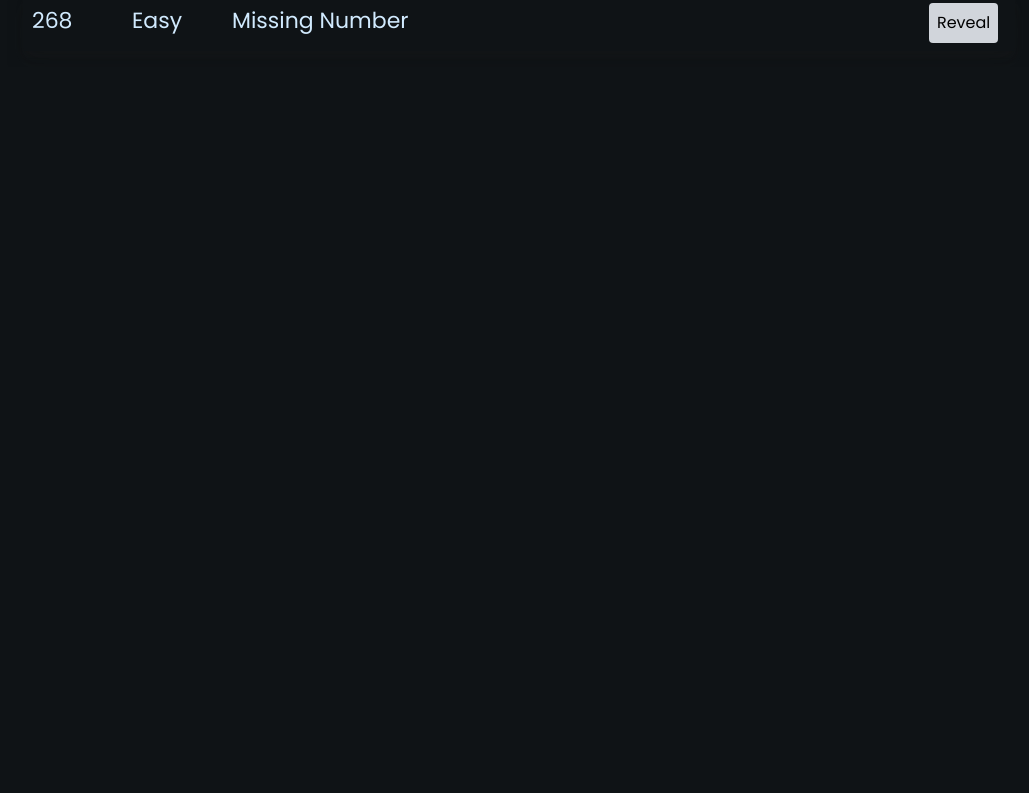
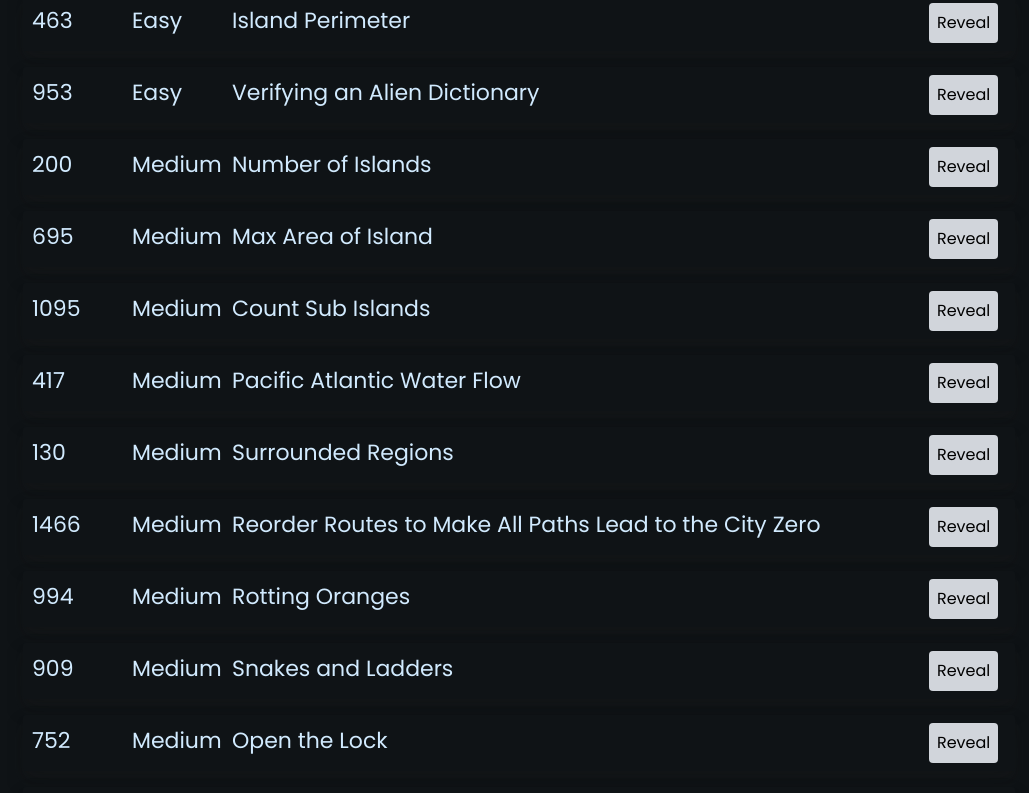
Before and after one commit to GOKUL-A-N/codeprep, a React (Vite) app: page /graph in a window 1280 px wide. Shown: the part 1260-2053 px from the top of the page, without its empty margins (121-1150 px from the left). Before the commit the page ends 1423 px from the top, so only its background shows below. Built offline with nearby package versions, Linux system fonts and the light colour scheme.

Commit message:
completed the project

```diff
--- a/src/components/Navbar.tsx
+++ b/src/components/Navbar.tsx
@@ -13,18 +13,18 @@ const Navbar: React.FC = () => {
           &#9776;
         </button>
         <div className="hidden sm:inline">
-          <Link to="datastructure"
+          <Link to="../datastructure"
             className="paragraph hover:opacity-75 hover:duration-300 px-5"
           >
             Data Structures
           </Link>
-          <Link to="algorithms" className="paragraph hover:opacity-75 hover:duration-300 px-5">
+          <Link to="../algorithms" className="paragraph hover:opacity-75 hover:duration-300 px-5">
             Algorithms
           </Link>
-          <Link to="blogs" className="paragraph hover:opacity-75 hover:duration-300 px-5">
+          <Link to="../blogs" className="paragraph hover:opacity-75 hover:duration-300 px-5">
             Blogs
           </Link>
-          <Link to="roadmap" className="paragraph hover:opacity-75 hover:duration-300 px-5">
+          <Link to="../roadmap" className="paragraph hover:opacity-75 hover:duration-300 px-5">
             Roadmap
           </Link>
         </div>
--- a/src/constants/graph.ts
+++ b/src/constants/graph.ts
@@ -3,11 +3,123 @@ export const graphsData = {
     explanation: "A graph is an abstract data structure that represents a collection of interconnected objects, called nodes or vertices, and the connections between them, known as edges. These nodes and edges can be interconnected in various ways, forming a complex network of relationships.",
     questions: [
         {
-            title: "Missing Number",
-            id:"268",
+            title: "Island Perimeter",
+            id:"463",
             difficulty: "Easy",
-            question: "https://leetcode.com/problems/missing-number/description/",
-            answer: "https://walkccc.me/LeetCode/problems/0268/?h=missing+number",
+            question: "https://leetcode.com/problems/island-perimeter/",
+            answer: "https://walkccc.me/LeetCode/problems/0463/?h=463",
+        },
+        {
+            title: "Verifying an Alien Dictionary",
+            id:"953",
+            difficulty: "Easy",
+            question: "https://leetcode.com/problems/verifying-an-alien-dictionary/",
+            answer: "https://walkccc.me/LeetCode/problems/0953/?h=953",
+        },
+        {
+            title: "Number of Islands",
+            id:"200",
+            difficulty: "Medium",
+            question: "https://leetcode.com/problems/verifying-an-alien-dictionary/",
+            answer: "https://walkccc.me/LeetCode/problems/0200/?h=200",
+        },
+        {
+            title: "Max Area of Island",
+            id:"695",
+            difficulty: "Medium",
+            question: "https://leetcode.com/problems/max-area-of-island/",
+            answer: "https://walkccc.me/LeetCode/problems/0695/?h=695",
+        },
+        {
+            title: "Count Sub Islands",
+            id:"1095",
+            difficulty: "Medium",
+            question: "https://leetcode.com/problems/count-sub-islands/",
+            answer: "https://walkccc.me/LeetCode/problems/1095/?h=1095",
+        },
+        {
+            title: "Pacific Atlantic Water Flow",
+            id:"417",
+            difficulty: "Medium",
+            question: "https://leetcode.com/problems/pacific-atlantic-water-flow/",
+            answer: "https://walkccc.me/LeetCode/problems/0417/?h=417",
+        },
+        {
+            title: "Surrounded Regions",
+            id:"130",
+            difficulty: "Medium",
+            question: "https://leetcode.com/problems/surrounded-regions/",
+            answer: "https://walkccc.me/LeetCode/problems/0417/?h=417",
+        },
+        {
+            title: "Reorder Routes to Make All Paths Lead to the City Zero",
+            id:"1466",
+            difficulty: "Medium",
+            question: "https://leetcode.com/problems/reorder-routes-to-make-all-paths-lead-to-the-city-zero/",
+            answer: "https://walkccc.me/LeetCode/problems/1466/?h=1466",
+        },
+        {
+            title: "Rotting Oranges",
+            id:"994",
+            difficulty: "Medium",
+            question: "https://leetcode.com/problems/rotting-oranges/",
+            answer: "https://walkccc.me/LeetCode/problems/0994/?h=994",
+        },
+        {
+            title: "Snakes and Ladders",
+            id:"909",
+            difficulty: "Medium",
+            question: "https://leetcode.com/problems/snakes-and-ladders/",
+            answer: "https://walkccc.me/LeetCode/problems/0909/?h=909",
+        },
+        {
+            title: "Open the Lock",
+            id:"752",
+            difficulty: "Medium",
+            question: "https://leetcode.com/problems/open-the-lock/",
+            answer: "https://walkccc.me/LeetCode/problems/0752/?h=752",
+        },
+        {
+            title: "Find Eventual Safe States",
+            id:"802",
+            difficulty: "Medium",
+            question: "https://leetcode.com/problems/find-eventual-safe-states/",
+            answer: "https://walkccc.me/LeetCode/problems/0802/?h=802",
+        },
+        {
+            title: "Course Schedule",
+            id:"207",
+            difficulty: "Medium",
+            question: "https://leetcode.com/problems/course-schedule/",
+            answer: "https://walkccc.me/LeetCode/problems/0207/?h=207",
+        },
+        {
+            title: "Course Schedule II",
+            id:"210",
+            difficulty: "Medium",
+            question: "https://leetcode.com/problems/course-schedule-ii/",
+            answer: "https://walkccc.me/LeetCode/problems/0210/?h=210",
+        },
+        {
+            title: "Course Schedule IV",
+            id:"1462",
+            difficulty: "Medium",
+            question: "https://leetcode.com/problems/course-schedule/",
+            answer: "https://walkccc.me/LeetCode/problems/1462/?h=1462",
+        },
+        {
+            title: "Check if Move is Legal",
+            id:"1958",
+            difficulty: "Medium",
+            question: "https://leetcode.com/problems/check-if-move-is-legal/",
+            answer: "https://walkccc.me/LeetCode/problems/1958/?h=1958",
+        },
+        {
+            title: "Shortest Bridge",
+            id:"934",
+            difficulty: "Medium",
+            question: "https://leetcode.com/problems/shortest-bridge/",
+            answer: "https://walkccc.me/LeetCode/problems/0934/?h=934",
         },
     ]
 }
--- a/src/constants/heep.ts
+++ b/src/constants/heep.ts
@@ -3,11 +3,109 @@ export const heepData = {
     operations : ["Insert: Add a new element to the heap.","Extract-Max (or Extract-Min): Remove the root node, which is the element with the highest (or lowest) value.","Increase-Key: Increase the value of an existing element.","Decrease-Key: Decrease the value of an existing element."],
     questions: [
         {
-            title: "Missing Number",
-            id:"268",
+            title: "Kth Largest Element in a Stream",
+            id:"703",
             difficulty: "Easy",
-            question: "https://leetcode.com/problems/missing-number/description/",
-            answer: "https://walkccc.me/LeetCode/problems/0268/?h=missing+number",
-          },
+            question: "https://leetcode.com/problems/kth-largest-element-in-a-stream/",
+            answer: "https://walkccc.me/LeetCode/problems/0703/?h=703",
+        },
+        {
+            title: "Last Stone Weight",
+            id:"1046",
+            difficulty: "Easy",
+            question: "hhttps://leetcode.com/problems/last-stone-weight/",
+            answer: "https://walkccc.me/LeetCode/problems/1046/?h=1046",
+        },
+        {
+            title: "K Closest Points to Origin",
+            id:"973",
+            difficulty: "Medium",
+            question: "https://leetcode.com/problems/k-closest-points-to-origin/",
+            answer: "https://walkccc.me/LeetCode/problems/0973/?h=973",
+        },
+        {
+            title: "Kth Largest Element in an Array",
+            id:"215",
+            difficulty: "Medium",
+            question: "https://leetcode.com/problems/kth-largest-element-in-an-array/",
+            answer: "https://walkccc.me/LeetCode/problems/0215/?h=215",
+        },
+        {
+            title: "Task Scheduler",
+            id:"621",
+            difficulty: "Medium",
+            question: "https://leetcode.com/problems/task-scheduler/",
+            answer: "https://walkccc.me/LeetCode/problems/0621/?h=621",
+        },
+        {
+            title: "Design Twitter",
+            id:"355",
+            difficulty: "Medium",
+            question: "https://leetcode.com/problems/design-twitter/",
+            answer: "https://walkccc.me/LeetCode/problems/0355/?h=355",
+        },
+        {
+            title: "Minimize Deviation in Array",
+            id:"1675",
+            difficulty: "Medium",
+            question: "https://leetcode.com/problems/minimize-deviation-in-array/",
+            answer: "https://walkccc.me/LeetCode/problems/1675/?h=1675",
+        },
+        {
+            title: "Maximum Subsequence Score",
+            id:"2542",
+            difficulty: "Medium",
+            question: "https://leetcode.com/problems/maximum-subsequence-score/",
+            answer: "https://walkccc.me/LeetCode/problems/2542/?h=2542",
+        },
+        {
+            title: "Single-Threaded CPU",
+            id:"1834",
+            difficulty: "Medium",
+            question: "https://leetcode.com/problems/single-threaded-cpu/",
+            answer: "https://walkccc.me/LeetCode/problems/1834/?h=1834",
+        },
+        {
+            title: "Seat Reservation Manager",
+            id:"1845",
+            difficulty: "Medium",
+            question: "https://leetcode.com/problems/seat-reservation-manager/",
+            answer: "https://walkccc.me/LeetCode/problems/1845/?h=1845",
+        },
+        {
+            title: "Process Tasks Using Servers",
+            id:"1882",
+            difficulty: "Medium",
+            question: "https://leetcode.com/problems/process-tasks-using-servers/",
+            answer: "https://walkccc.me/LeetCode/problems/1882/?h=1882",
+        },
+        {
+            title: "Find the Kth Largest Integer in the Array",
+            id:"1985",
+            difficulty: "Medium",
+            question: "https://leetcode.com/problems/find-the-kth-largest-integer-in-the-array/",
+            answer: "https://walkccc.me/LeetCode/problems/1985/?h=1985",
+        },
+        {
+            title: "Reorganize String",
+            id:"767",
+            difficulty: "Medium",
+            question: "https://leetcode.com/problems/reorganize-string/",
+            answer: "https://walkccc.me/LeetCode/problems/0767/?h=767",
+        },
+        {
+            title: "Maximum Performance of a Team",
+            id:"1383",
+            difficulty: "Hard",
+            question: "https://leetcode.com/problems/maximum-performance-of-a-team/",
+            answer: "https://walkccc.me/LeetCode/problems/1383/?h=1383",
+        },
+        {
+            title: "IPO",
+            id:"502",
+            difficulty: "Hard",
+            question: "https://leetcode.com/problems/ipo/",
+            answer: "https://walkccc.me/LeetCode/problems/0502/?h=502",
+        },
     ]
 }
```
